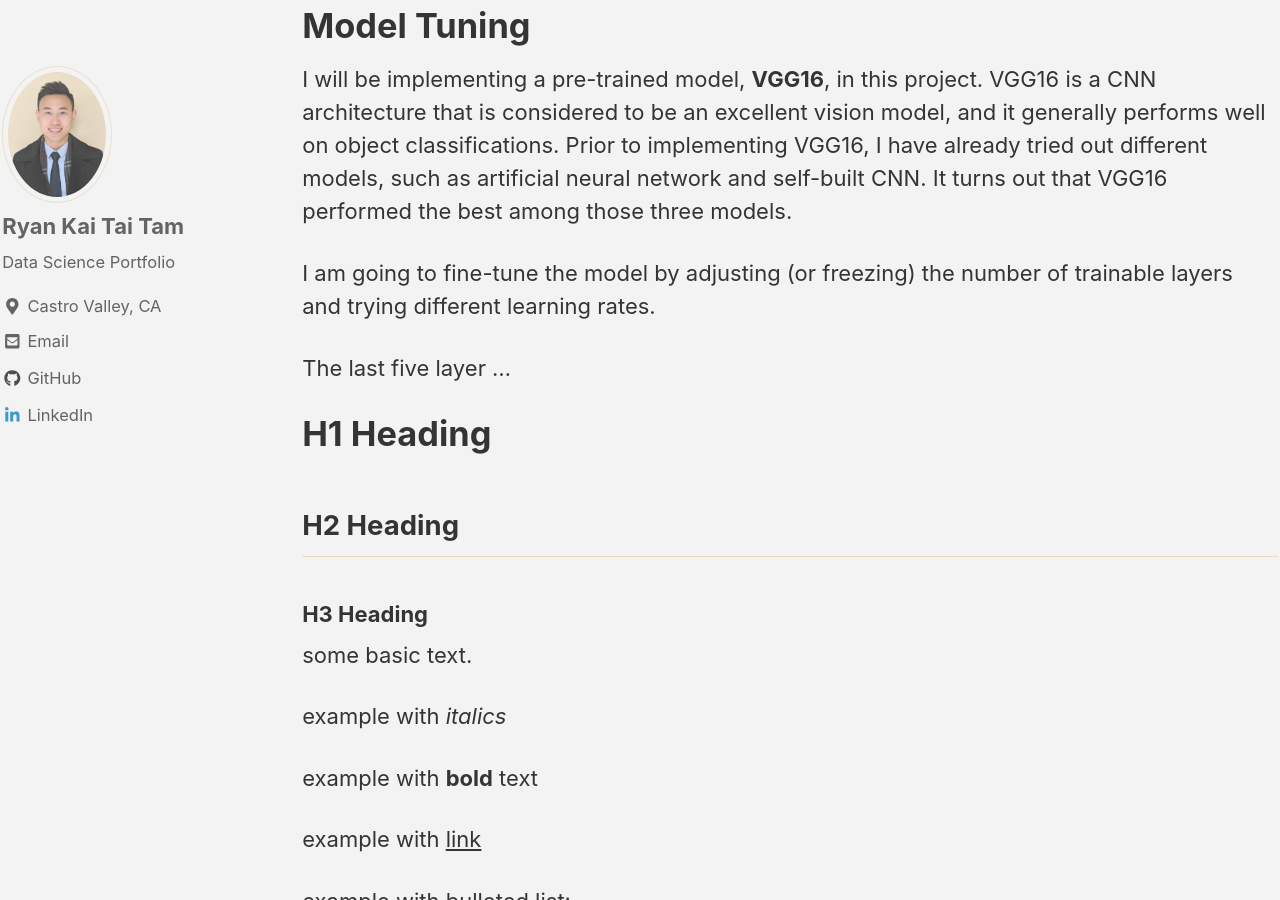
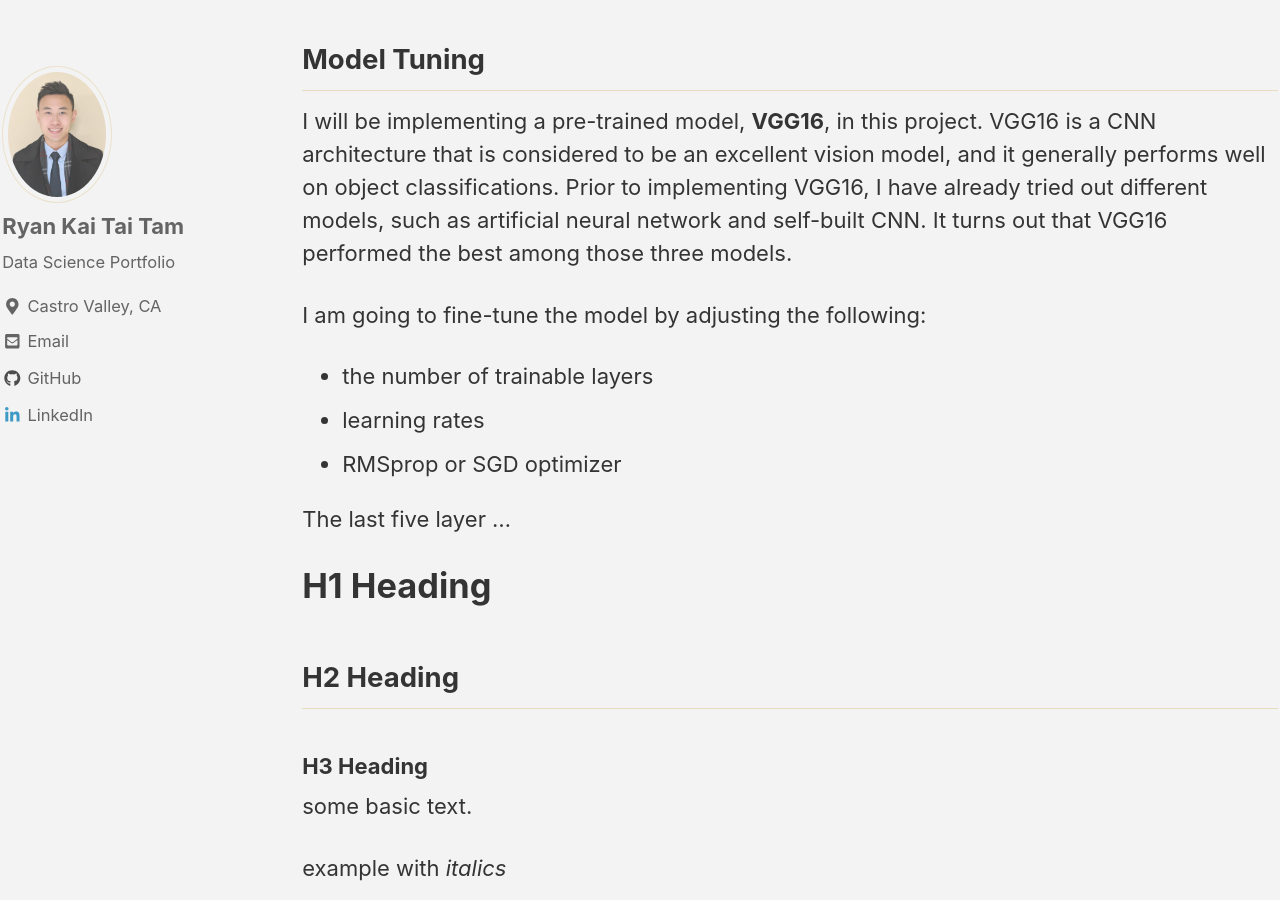
Before and after one commit to ryan-kttam/ryan-kttam.github.io, a Jekyll site: the page built from _posts/2018-11-15-fruit_image_recognition.md, in a window 1280 px wide and 900 px high, scrolled down 2111 px. Built offline with Jekyll 4.4.1, drawn with Linux system fonts in a browser that asks for light colours; cached includes are drawn as plain includes; nearby versions of some CDN libraries.

Commit message:
modification on readme and fruit_recognition

````diff
--- a/_posts/2018-11-15-fruit_image_recognition.md
+++ b/_posts/2018-11-15-fruit_image_recognition.md
@@ -32,11 +32,14 @@ def process_image(img_path, img_list, label_list, fruit_name, dim):
     label_list += [fruit_name]*4 # add those fruit labels
 ```
 
-# Model Tuning
+## Model Tuning
 
 I will be implementing a pre-trained model, **VGG16**, in this project. VGG16 is a CNN architecture that is considered to be an excellent vision model, and it generally performs well on object classifications. Prior to implementing VGG16, I have already tried out different models, such as artificial neural network and self-built CNN. It turns out that VGG16 performed the best among those three models.
 
-I am going to fine-tune the model by adjusting (or freezing) the number of trainable layers and trying different learning rates.
+I am going to fine-tune the model by adjusting the following:
+* the number of trainable layers
+* learning rates
+* RMSprop or SGD optimizer
 
 The last five layer ...
 
````
Also changed, not shown: README.md.
